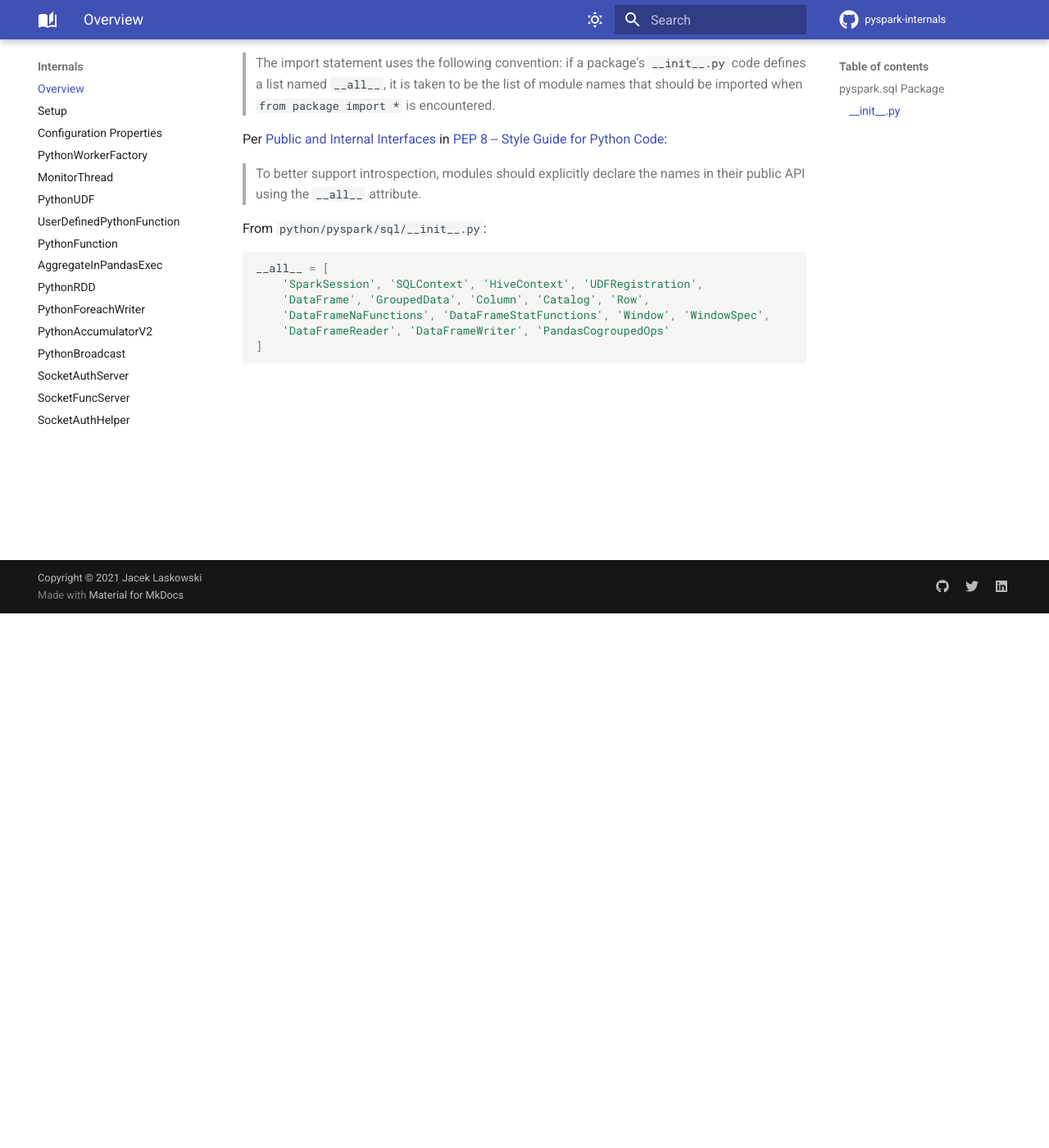
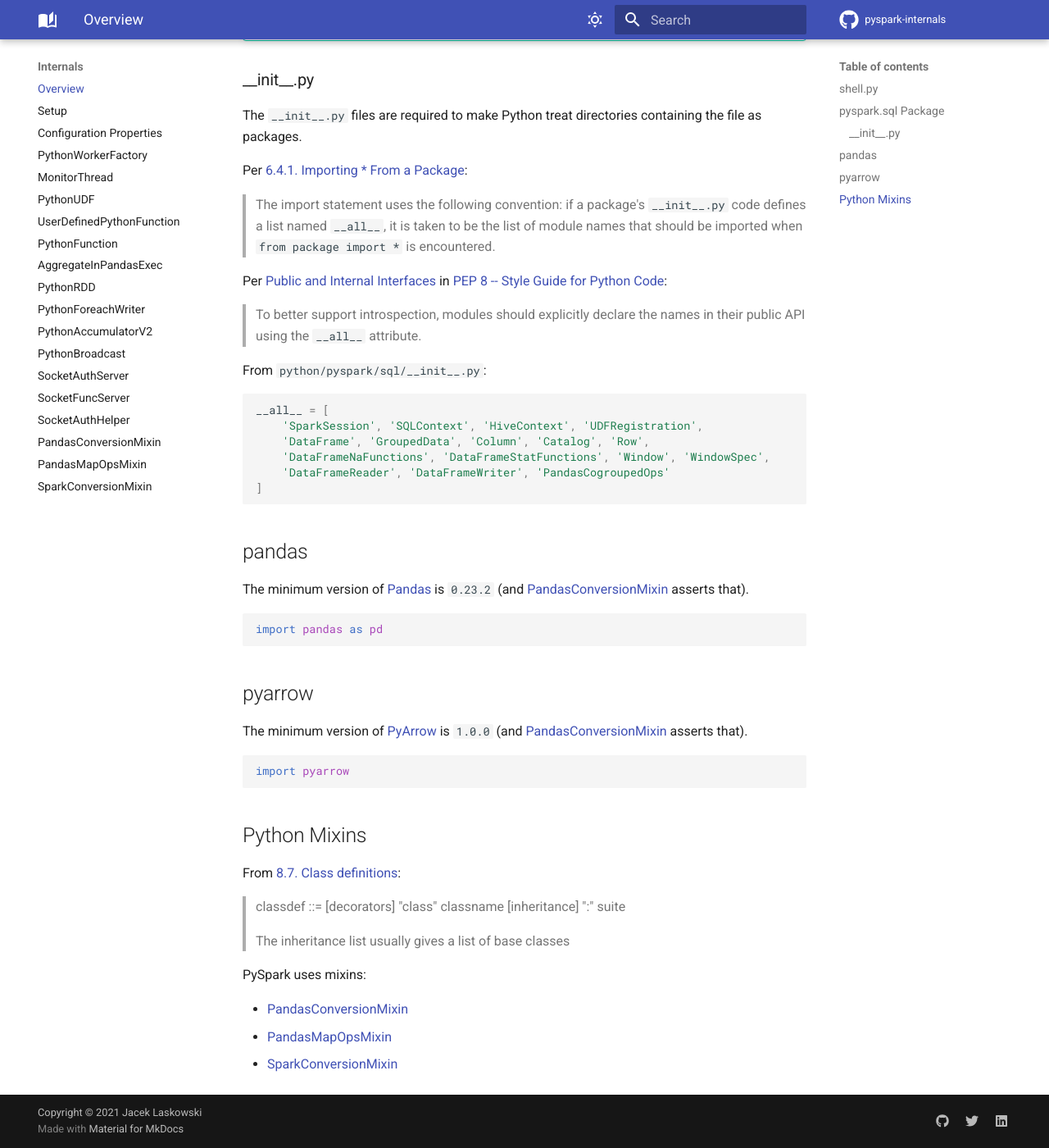
Before and after one commit to japila-books/pyspark-internals, an MkDocs documentation site: the page built from docs/overview.md, in a window 1280 px wide and 1400 px high, scrolled down 652 px. Shown: the whole window at 82% size. Built offline with MkDocs 1.6.1 and Material for MkDocs 9.7.7, drawn with Linux system fonts in a browser that asks for light colours; comment, search, counter and statistics services are not loaded; some of the changed text lies outside the part shown.

Commit message:
Python mixins in PySpark

````diff
--- a/docs/overview.md
+++ b/docs/overview.md
@@ -1,6 +1,14 @@
 # PySpark
 
 **PySpark** is the Python API for Apache Spark.
+
+## shell.py
+
+`pyspark` shell script loads the PySpark `shell.py` script used interactively.
+
+```text
+${SPARK_HOME}/python/pyspark/shell.py
+```
 
 ## pyspark.sql Package
 
@@ -35,3 +43,33 @@
     'DataFrameReader', 'DataFrameWriter', 'PandasCogroupedOps'
 ]
 ```
+
+## pandas
+
+The minimum version of [Pandas](https://pandas.pydata.org/) is `0.23.2` (and [PandasConversionMixin](PandasConversionMixin.md) asserts that).
+
+```python
+import pandas as pd
+```
+
+## pyarrow
+
+The minimum version of [PyArrow](https://pypi.org/project/pyarrow/) is `1.0.0` (and [PandasConversionMixin](PandasConversionMixin.md) asserts that).
+
+```python
+import pyarrow
+```
+
+## Python Mixins
+
+From [8.7. Class definitions](https://docs.python.org/3/reference/compound_stmts.html#class-definitions):
+
+> classdef    ::=  [decorators] "class" classname [inheritance] ":" suite
+>
+> The inheritance list usually gives a list of base classes
+
+PySpark uses mixins:
+
+* [PandasConversionMixin](PandasConversionMixin.md)
+* [PandasMapOpsMixin](PandasMapOpsMixin.md)
+* [SparkConversionMixin](SparkConversionMixin.md)
--- a/mkdocs.yml
+++ b/mkdocs.yml
@@ -105,8 +105,13 @@
     - SocketAuthServer: SocketAuthServer.md
     - SocketFuncServer: SocketFuncServer.md
     - SocketAuthHelper: SocketAuthHelper.md
+    - PandasConversionMixin: PandasConversionMixin.md
+    - PandasMapOpsMixin: PandasMapOpsMixin.md
+    - SparkConversionMixin: SparkConversionMixin.md
   - Python Runners:
     - BasePythonRunner: BasePythonRunner.md
     - PythonRunner: PythonRunner.md
     - ArrowPythonRunner: ArrowPythonRunner.md
     - PythonUDFRunner: PythonUDFRunner.md
+  - DataFrame:
+    - toPandas: dataframe/toPandas.md
````
Also changed, not shown: docs/PandasConversionMixin.md (added, +13 -0 lines), docs/PandasMapOpsMixin.md (added, +3 -0 lines), docs/SparkConversionMixin.md (added, +3 -0 lines), docs/dataframe/toPandas.md (added, +3 -0 lines).
